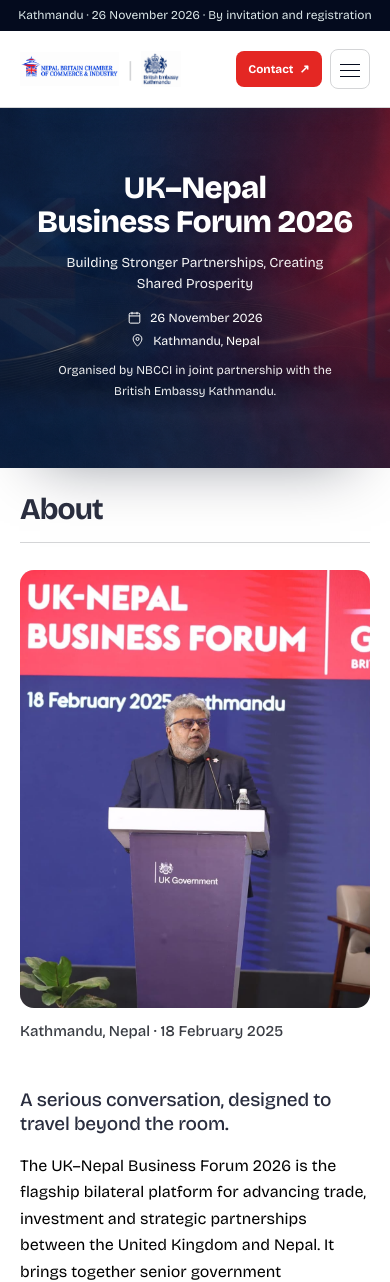
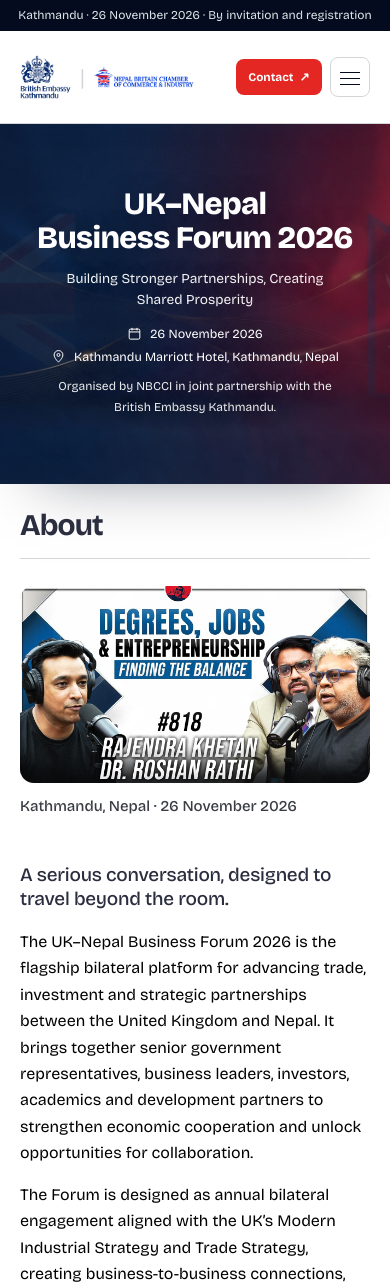
Before and after one commit to Dipak-y/nbcii_event, a Django app: page / in a window 390 px wide. Shown: the top 1282 px of the page. Run offline with Django 4.2, Linux system fonts and the light colour scheme; some libraries are stand-ins or nearby versions.

Commit message:
responsiveness

```diff
--- a/static/style.css
+++ b/static/style.css
@@ -35,11 +35,11 @@ html, body { overflow-x: clip; }
 .topbar { padding: 9px 40px; background: var(--navy); color: #dbe7e8; font: 400 14px var(--sans); letter-spacing: 0; text-align: right; }
 .site-header { position: sticky; top: 0; z-index: 20; border-bottom: 1px solid var(--line); background: rgba(255,255,255,.95); box-shadow: 0 12px 30px -24px rgba(16,44,70,.7); backdrop-filter: blur(14px); contain: layout style; }
 .header-inner { width: min(1440px, calc(100% - 80px)); min-height: 84px; margin: 0 auto; display: flex; align-items: center; justify-content: space-between; gap: clamp(8px, 3vw, 28px); }
-.brand-group { display: flex; align-items: center; gap: clamp(6px, 2vw, 14px); height: 84px; max-width: 58%; min-width: 0; flex-shrink: 1; }
-.brand-link { display: flex; align-items: center; height: 84px; overflow: hidden; flex-shrink: 1; min-width: 0; }
-.brand-logo { display: block; width: auto; height: auto; max-width: clamp(76px, 30vw, 190px); max-height: clamp(32px, 8.5vw, 58px); object-fit: contain; mix-blend-mode: multiply; }
+.brand-group { display: flex; align-items: center; gap: clamp(6px, 2vw, 14px); height: 108px; max-width: 58%; min-width: 0; flex-shrink: 1; }
+.brand-link { display: flex; align-items: center; height: 108px; overflow: hidden; flex-shrink: 1; min-width: 0; }
+.brand-logo { display: block; width: auto; height: auto; max-width: clamp(100px, 34vw, 240px); max-height: clamp(44px, 10.5vw, 74px); object-fit: contain; mix-blend-mode: multiply; }
 .brand-divider { flex-shrink: 0; color: var(--line); font-size: 24px; font-weight: 300; line-height: 1; }
-.brand-logo-partner { max-width: clamp(56px, 22vw, 150px); max-height: clamp(32px, 9vw, 64px); }
+.brand-logo-partner { max-width: clamp(76px, 26vw, 190px); max-height: clamp(44px, 11vw, 80px); }
 .desktop-nav { display: flex; align-items: center; justify-content: center; gap: 25px; flex: 1; }
 .nav-link { position: relative; color: var(--muted); font-family: var(--nav-font); font-size: 15px; font-weight: 500; white-space: nowrap; }
 .nav-link::after { position: absolute; right: 0; bottom: -10px; left: 0; height: 2px; background: var(--red); content: ''; transform: scaleX(0); transform-origin: left; transition: transform .2s ease; }
@@ -75,6 +75,11 @@ html, body { overflow-x: clip; }
 }
 @media (max-width: 560px) {
   .hero-copy { padding: 0 4px; }
+}
+
+/* ---- Mobile nav: nudge NBCCI logo a bit taller ---- */
+@media (max-width: 820px) {
+  .brand-logo-partner { max-height: clamp(50px, 13vw, 90px); }
 }
 .section-kicker { color: #000000; font-family: var(--serif); font-size: 22px; letter-spacing: 0; text-transform: none; font-weight: 500; }
 .section-kicker-line { display: flex; align-items: center; gap: 12px; }
@@ -136,14 +141,14 @@ h1 { max-width: 880px; margin-bottom: 0; font-size: clamp(36px, 4.5vw, 72px); li
 .section-aside{padding-top:6px}
 .rule{height:1px;margin:34px 0 18px;background:var(--line)}
 .aside-note{display:flex;align-items:center;gap:12px;color:#000;font-size:14px;font-weight:400}
-.about-image{max-width:50%;margin:30px 0 0}
+.about-image{max-width:60%;margin:30px 0 0}
 .about-image img{display:block;width:100%;height:auto;aspect-ratio:auto;object-fit:contain;border-radius:14px;background:var(--line)}
 .about-image figcaption{margin-top:14px;color:var(--muted);font:500 15px var(--sans);letter-spacing:0;text-transform:none}
 /* About: title spans the full width so the image and text both start below it, on the same line */
 .about-head .rule{margin:22px 0 40px}
-.about-grid{align-items:start}
+.about-grid{align-items:start;grid-template-columns:.9fr 1.1fr;gap:64px}
 .about-section .about-image{max-width:none;margin:0}
-.about-section .about-image img{aspect-ratio:1/1;object-fit:cover;object-position:center 6%}
+.about-section .about-image img{aspect-ratio:16/9;object-fit:contain;object-position:center}
 .about-section .section-content h2{margin-top:0}
 .section-content h2,.section-heading h2,.form-intro h2,.contact-section h2{max-width:800px;margin:0 0 18px;font-size:clamp(19px,1.8vw,25px);line-height:1.25;letter-spacing:-.012em;color:var(--ink);font-weight:500}
 .section-content p,.section-heading p,.form-intro>p,.contact-section>p{max-width:780px;color:#000;font-size:16px;line-height:1.65;font-weight:400}
@@ -454,8 +460,8 @@ h1 { max-width: 880px; margin-bottom: 0; font-size: clamp(36px, 4.5vw, 72px); li
   .topbar { padding: 7px 20px; text-align: center; line-height: 1.4; }
   .header-inner { min-height: 76px; }
   section[id] { scroll-margin-top: 90px; }
-  .brand-group { max-width: 62%; height: 76px; gap: 8px; }
-  .brand-link { height: 76px; }
+  .brand-group { max-width: 62%; height: 92px; gap: 8px; }
+  .brand-link { height: 92px; }
   .desktop-nav { display: none; }
   .menu-toggle { display: block; }
   .mobile-nav { display: none; padding: 12px 20px 18px; border-top: 1px solid var(--line); background: var(--paper); }
@@ -471,7 +477,7 @@ h1 { max-width: 880px; margin-bottom: 0; font-size: clamp(36px, 4.5vw, 72px); li
   .split-grid, .form-layout { grid-template-columns: 1fr; gap: 48px; }
   .section-aside { padding-top: 0; }
   .about-head .rule { margin: 16px 0 28px; }
-  .about-section .about-image img { aspect-ratio: 4/5; }
+  .about-section .about-image img { aspect-ratio: 16/9; }
   .panel-grid { grid-template-columns: repeat(2, 1fr); }
   .gallery-grid { grid-template-columns: repeat(2, 1fr); gap: 28px 18px; }
   .programme-row { grid-template-columns: auto 1fr; grid-template-areas: "time type" "title title"; row-gap: 10px; column-gap: 16px; padding: 18px 14px; }
--- a/templates/index.html
+++ b/templates/index.html
@@ -23,10 +23,10 @@
       <div class="header-inner">
         <div class="brand-group">
           <a class="brand-link" href="#home" aria-label="Back to forum introduction">
-            <img class="brand-logo" src="static/img/ChatGPT Image Sep 16, 2026, 05_01_51 PM.png" alt="Nepal Britain Chamber of Commerce &amp; Industry">
+            <img class="brand-logo" src="static/img/british_logo_transparent.png" alt="Nepal Britain Chamber of Commerce &amp; Industry">
           </a>
           <span class="brand-divider" aria-hidden="true">|</span>
-          <img class="brand-logo brand-logo-partner" src="static\img\ChatGPT Image Sep 17, 2026, 11_58_50 AM.png" alt="British Embassy Kathmandu">
+          <img class="brand-logo brand-logo-partner" src="static\img\nbcci_logo_transparent.png" alt="British Embassy Kathmandu">
         </div>
         <nav class="desktop-nav" aria-label="Primary navigation">
           <a class="nav-link active" href="#home">Home</a>
@@ -69,7 +69,7 @@
             <div class="hero-meta">
               <span class="hero-meta-item"><svg class="meta-icon" viewBox="0 0 24 24" fill="none" stroke="currentColor" stroke-width="1.6" aria-hidden="true"><rect x="3.5" y="5" width="17" height="16" rx="2"/><path d="M3.5 9.5h17M8 3v4M16 3v4"/></svg>26 November 2026</span>
               <span class="hero-meta-divider" aria-hidden="true"></span>
-              <span class="hero-meta-item"><svg class="meta-icon" viewBox="0 0 24 24" fill="none" stroke="currentColor" stroke-width="1.6" aria-hidden="true"><path d="M12 21s7-6.4 7-11.5A7 7 0 0 0 5 9.5C5 14.6 12 21 12 21Z"/><circle cx="12" cy="9.5" r="2.4"/></svg>Kathmandu, Nepal</span>
+              <span class="hero-meta-item"><svg class="meta-icon" viewBox="0 0 24 24" fill="none" stroke="currentColor" stroke-width="1.6" aria-hidden="true"><path d="M12 21s7-6.4 7-11.5A7 7 0 0 0 5 9.5C5 14.6 12 21 12 21Z"/><circle cx="12" cy="9.5" r="2.4"/></svg>Kathmandu Marriott Hotel, Kathmandu, Nepal</span>
             </div>
             <p class="hero-organiser">Organised by NBCCI in joint partnership with the British Embassy Kathmandu.</p>
           </div>
@@ -85,8 +85,8 @@
           </div>
           <div class="split-grid about-grid">
             <figure class="about-image reveal delay-1">
-              <img src="static/img/WhatsApp Image 2026-09-13 at 3.21.40 PM (1).jpeg" alt="Speaker addressing the UK–Nepal Business Forum" loading="lazy">
-              <figcaption>Kathmandu, Nepal · 18 February 2025</figcaption>
+              <img src="static/img/about_nbcci.jpeg" alt="Speaker addressing the UK–Nepal Business Forum" loading="lazy">
+              <figcaption>Kathmandu, Nepal · 26 November 2026</figcaption>
             </figure>
           <div class="section-content">
             <h2 class="reveal">A serious conversation, designed to travel beyond the room.</h2>
@@ -366,11 +366,11 @@
         <div class="reveal partnership-content">
           <span class="section-kicker-title">Our convening partners</span>
           <div class="partner-grid"><div class="partner-card reveal delay-1">
-            <div class="partner-logo"><img src="static/img/ChatGPT Image Sep 16, 2026, 05_01_51 PM.png" alt="Nepal Britain Chamber of Commerce &amp; Industry logo" loading="lazy">
-            </div><strong>NBCCI</strong><p>Connecting businesses and strengthening UK–Nepal commercial ties.</p></div>
+            <div class="partner-logo"><img src="static/img/british_logo.png" alt="British Embassy Kathmandu logo" loading="lazy">
+            </div><strong>British Embassy Kathmandu</strong><p>Supporting a modern, productive and ambitious bilateral relationship.</p></div>
             <div class="partner-card reveal delay-2">
               <div class="partner-logo">
-                <img src="static/img/British Embassy Logo.jpeg" alt="British Embassy Kathmandu logo" loading="lazy"></div><strong>British Embassy Kathmandu</strong><p>Supporting a modern, productive and ambitious bilateral relationship.</p></div></div><a class="button button-secondary" href="#contact">Talk to the forum team <span>↗</span></a></div>
+                <img src="static/img/nbcci_logo.png" alt="Nepal Britain Chamber of Commerce &amp; Industry logo" loading="lazy"></div><strong>NBCCI</strong><p>Connecting businesses and strengthening UK–Nepal commercial ties.</p></div></div><a class="button button-secondary" href="#contact">Talk to the forum team <span>↗</span></a></div>
       </div>
       </section>
 
@@ -408,9 +408,12 @@
 
         <div class="contact-details">
           <div class="location-info">
-            <img src="{% static 'img/ChatGPT Image Sep 16, 2026, 05_01_51 PM.png' %}" alt="NBCCI">
-            <img src="{% static 'img/British Embassy Logo.jpeg' %}" alt="British Embassy">
-            <span>NBCCI<br>British Embassy Kathmandu<br>Kathmandu, Nepal</span>
+            <img src="{% static 'img/british_logo_transparent.png' %}" alt="British Embassy Kathmandu logo">
+            <span>British Embassy Kathmandu</span>
+          </div>
+          <div class="location-info">
+            <img src="{% static 'img/nbcci_logo_transparent.png' %}" alt="NBCCI logo">
+            <span>NBCCI<br>Kathmandu, Nepal</span>
           </div>
           <div>✉ <span><a href="mailto:info@nbcci.org">info@nbcci.org</a></span></div>
           <div class="social-links">
@@ -455,9 +458,9 @@
     <div class="container footer-inner">
       <div>
         <div class="footer-logo">
-          <img src="static/img/ChatGPT Image Sep 16, 2026, 05_01_51 PM.png" alt="Nepal Britain Chamber of Commerce & Industry">
+          <img src="static/img/british_logo_transparent.png" alt="Nepal Britain Chamber of Commerce & Industry">
           <span class="footer-logo-divider" aria-hidden="true">|</span>
-          <img src="static/img/ChatGPT Image Sep 17, 2026, 11_58_50 AM.png" alt="British Embassy Kathmandu">
+          <img src="static/img/nbcci_logo_transparent.png" alt="British Embassy Kathmandu">
         </div>
         <p>UK–Nepal Business Forum 2026. A platform for the people building shared prosperity.</p>
         <div class="footer-contact">
```
Also changed, not shown: other parts of static/style.css (+18 -14 lines), static/img/about_nbcci.jpeg (added), static/img/british_logo.png (renamed from static/img/ChatGPT Image Sep 17, 2026, 11_58_50 AM.png), static/img/british_logo_transparent.png (added), static/img/nbcci_logo.png (renamed from static/img/ChatGPT Image Sep 16, 2026, 05_01_51 PM.png), static/img/nbcci_logo_transparent.png (added).
